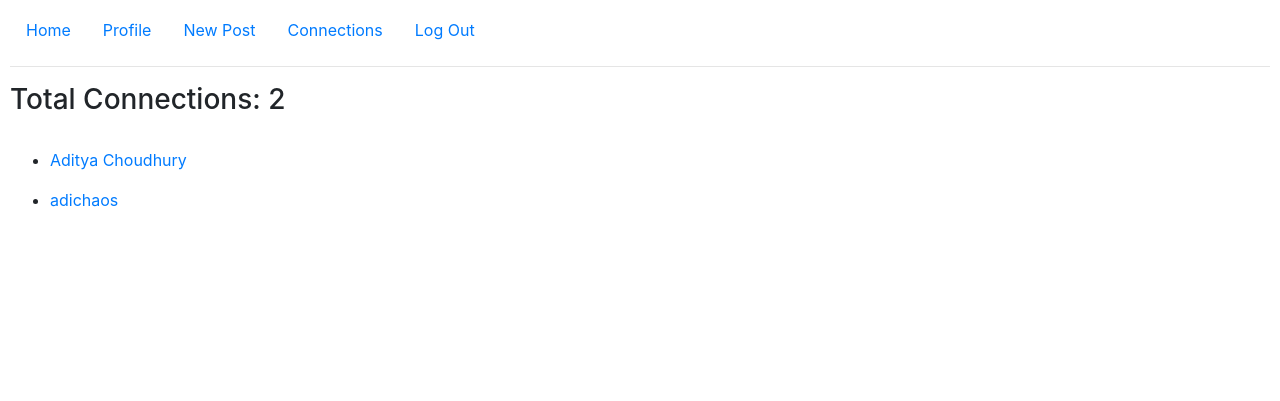
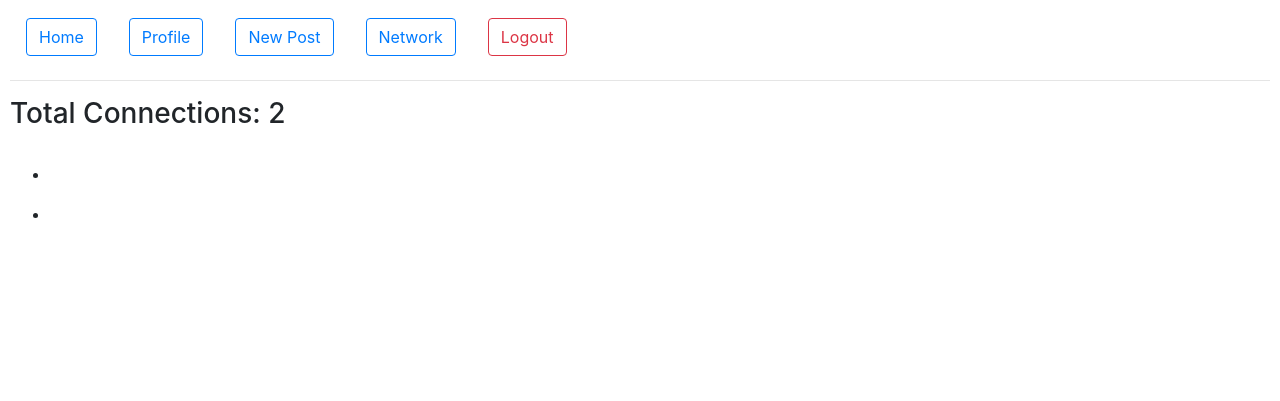
Before and after one commit to adityachoudhury29/connecting, a Django app: page /connections in a window 1280 px wide. Shown: the part 350-751 px from the top of the page. Run offline with Django 4.2, Linux system fonts and the light colour scheme; a user stored in the database is signed in; data comes from the database, SQL or seed files in the repository; both versions use the stored data as it was before the commit; some libraries are stand-ins or nearby versions.

Commit message:
connections+profile+likes improvement

```diff
--- a/lprofile/models.py
+++ b/lprofile/models.py
@@ -18,11 +18,9 @@
 
 class profile1(models.Model):
     profowner=models.ForeignKey(User,on_delete=models.CASCADE,blank=True,null=True,related_name="profowner")
-    firstname=models.CharField(max_length=20,default=" ")
-    lastname=models.CharField(max_length=30,default=" ")
-    about=models.CharField(max_length=300,default=" ")
-    connection=models.ManyToManyField(User,related_name="connection")
+    about=models.CharField(max_length=300,blank=True)
+    connection=models.ManyToManyField(User,related_name="connection",blank=True)
     def number_of_conns(self):
         return self.connection.count()
     def __str__(self):
-        return f'{self.firstname} {self.lastname}'
+        return f'{self.profowner.first_name} {self.profowner.last_name}'
--- a/lprofile/templates/lprofile/conn.html
+++ b/lprofile/templates/lprofile/conn.html
@@ -6,7 +6,10 @@
         <h3>Total Connections: {{ conn.number_of_conns }}</h3><br>
         {% for i in conns %}
             <ul>
-                <li><a href="{% url 'profile1' uname=i.username %}">{{ i.username }}</a></li>
+                <li>
+                    <a href="{% url 'profile1' uname=i.username %}">{{ i.first_name }} {{ i.last_name }}</a>
+
+                </li>
             </ul>
         {% endfor %}
     {% else %}
--- a/lprofile/templates/lprofile/index.html
+++ b/lprofile/templates/lprofile/index.html
@@ -5,7 +5,7 @@
     {% if user.is_authenticated %}
         {% for i in posts1 %}
             <div class="card">
-                <h4 style="padding-left: 15px;padding-top: 10px;">{{ i.owner }}</h4>
+                <h4 style="padding-left: 15px;padding-top: 10px;">{{ i.owner.first_name }} {{ i.owner.last_name }}</h4>
                 <small style="padding-left: 15px">{{ i.time }}</small><hr>
                 <div class="card-body">
                     <p class="card-text">{{ i.desc }}</p>
--- a/lprofile/templates/lprofile/layout.html
+++ b/lprofile/templates/lprofile/layout.html
@@ -13,7 +13,7 @@
         </h1>
         <h3>
             {% if user.is_authenticated %}
-                Signed in as <strong>{{ user.username }}</strong>.
+                Signed in as <strong>{{ user.first_name }} {{ user.last_name }}</strong>.
             {% else %}
                 Not signed in.
             {% endif %}
@@ -21,26 +21,54 @@
         <ul class="nav">
             {% if user.is_authenticated %}
                 <li class="nav-item">
-                    <a class="nav-link" href="{% url 'index' %}">Home</a>
+                        <a class="nav-link" href="{% url 'index' %}">
+                        <button class="btn btn-outline-primary">
+                            Home
+                        </button>
+                        </a>
                 </li>
                 <li class="nav-item">
-                    <a class="nav-link" href="{% url 'profile1' uname=request.user %}">Profile</a>
+                    <a class="nav-link" href="{% url 'profile1' uname=request.user %}">
+                    <button class="btn btn-outline-primary">
+                        Profile
+                    </button>
+                    </a>
                 </li>
                 <li class="nav-item">
-                    <a class="nav-link" href="{% url 'create' %}">New Post</a>
+                    <a class="nav-link" href="{% url 'create' %}">
+                    <button class="btn btn-outline-primary">
+                        New Post
+                    </button>
+                    </a>
                 </li>
                 <li class="nav-item">
-                    <a class="nav-link" href="{% url 'connections' %}">Connections</a>
+                    <a class="nav-link" href="{% url 'connections' %}">
+                        <button class="btn btn-outline-primary">
+                            Network
+                        </button>
+                    </a>
                 </li>
                 <li class="nav-item">
-                    <a class="nav-link" href="{% url 'logout' %}">Log Out</a>
+                    <a class="nav-link" href="{% url 'logout' %}">
+                        <button class="btn btn-outline-danger">
+                            Logout
+                        </button>
+                    </a>
                 </li>
             {% else %}
                 <li class="nav-item">
-                    <a class="nav-link" href="{% url 'login' %}">Log In</a>
+                    <a class="nav-link" href="{% url 'login' %}">
+                        <button class="btn btn-outline-primary">
+                            Login
+                        </button>
+                    </a>
                 </li>
                 <li class="nav-item">
-                    <a class="nav-link" href="{% url 'register' %}">Register</a>
+                    <a class="nav-link" href="{% url 'register' %}">
+                        <button class="btn btn-outline-primary">
+                            Register
+                        </button>
+                    </a>
                 </li>
             {% endif %}
         </ul>
--- /dev/null
+++ b/lprofile/templates/lprofile/noconn.html
@@ -0,0 +1,5 @@
+{% extends "lprofile/layout.html" %}
+
+{% block body %}
+    <h2>No connections yet!</h2>
+{% endblock %}
--- a/lprofile/templates/lprofile/profile1.html
+++ b/lprofile/templates/lprofile/profile1.html
@@ -5,7 +5,7 @@
     {% if user.is_authenticated %}
         <h1 style="font-weight: bold">Profile</h1><hr><hr>
         <h2 style="font-weight: bold">Name</h2>
-        <h4>{{ myprof.firstname }} {{ myprof.lastname }}</h4>
+        <h4>{{ myprof.profowner.first_name }} {{ myprof.profowner.last_name }}</h4>
         <hr>
         <h2 style="font-weight: bold">About</h2>
         <p style="font-size: 20px;">{{ myprof.about }}</p>
--- a/lprofile/templates/lprofile/register.html
+++ b/lprofile/templates/lprofile/register.html
@@ -14,6 +14,12 @@
             <input class="form-control" autofocus type="text" name="username" placeholder="Username">
         </div>
         <div class="form-group">
+            <input class="form-control" type="text" name="first_name" placeholder="First Name">
+        </div>
+        <div class="form-group">
+            <input class="form-control" type="text" name="last_name" placeholder="Last Name">
+        </div>
+        <div class="form-group">
             <input class="form-control" type="email" name="email" placeholder="Email Address">
         </div>
         <div class="form-group">
--- a/lprofile/views.py
+++ b/lprofile/views.py
@@ -34,6 +34,8 @@
     if request.method == "POST":
         username = request.POST["username"]
         email = request.POST["email"]
+        first_name = request.POST["first_name"]
+        last_name = request.POST["last_name"]
 
         password = request.POST["password"]
         confirmation = request.POST["confirmation"]
@@ -44,6 +46,8 @@
 
         try:
             user = User.objects.create_user(username, email, password)
+            user.first_name=first_name
+            user.last_name=last_name
             user.save()
         except IntegrityError:
             return render(request, "lprofile/register.html", {
@@ -77,32 +81,48 @@
     post=get_object_or_404(posts,id=request.POST.get('id'))
     if request.user in post.dislikes.all():
         post.dislikes.remove(request.user)
-    post.likes.add(request.user)
+        post.likes.add(request.user)
+    elif request.user in post.likes.all() and request.user not in post.dislikes.all():
+        post.likes.remove(request.user)
+    elif request.user not in post.likes.all() and request.user not in post.dislikes.all():
+        post.likes.add(request.user)
     return HttpResponseRedirect(reverse('index'))
 
 def dislike(request,pk):
     post=get_object_or_404(posts,id=request.POST.get('id'))
     if request.user in post.likes.all():
         post.likes.remove(request.user)
-    post.dislikes.add(request.user)
+        post.dislikes.add(request.user)
+    elif request.user in post.dislikes.all() and request.user not in post.likes.all():
+        post.dislikes.remove(request.user)
+    elif request.user not in post.likes.all() and request.user not in post.dislikes.all():
+        post.dislikes.add(request.user)
     return HttpResponseRedirect(reverse('index'))
 
 def profilefunc(request,uname):
     try:
         user=User.objects.get(username=uname)
+        if profile1.objects.get(profowner=user) is None:
+            myprof=profile1(profowner=user)
+            myprof.save()
+        else:
+            myprof=profile1.objects.get(profowner=user)
         return render(request,'lprofile/profile1.html',{
-            'myprof':profile1.objects.get(profowner=user)
+            'myprof':myprof
         })
     except ObjectDoesNotExist:
         return render(request,'lprofile/profnotfound.html')
 
 def conn(request):
-    conn=profile1.objects.get(profowner=request.user)
-    conns=conn.connection.all()
-    return render(request,'lprofile/conn.html',{
-        'conns':conns,
-        'conn':conn
-    })
+    try:
+        conn=profile1.objects.get(profowner=request.user)
+        conns=conn.connection.all()
+        return render(request,'lprofile/conn.html',{
+            'conns':conns,
+            'conn':conn
+        })
+    except ObjectDoesNotExist:
+        return render(request,'lprofile/noconn.html')
 
 def deletepost(request,des):
     post=posts.objects.get(desc=des)
```
Also changed, not shown: db.sqlite3, lprofile/migrations/0016_alter_profile1_connection.py (added), lprofile/migrations/0017_remove_profile1_firstname_remove_profile1_lastname_and_more.py (added).
